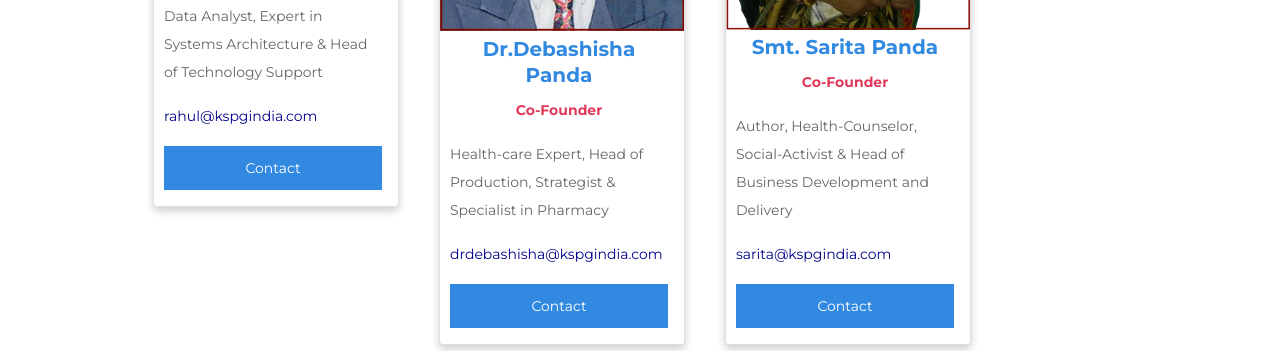
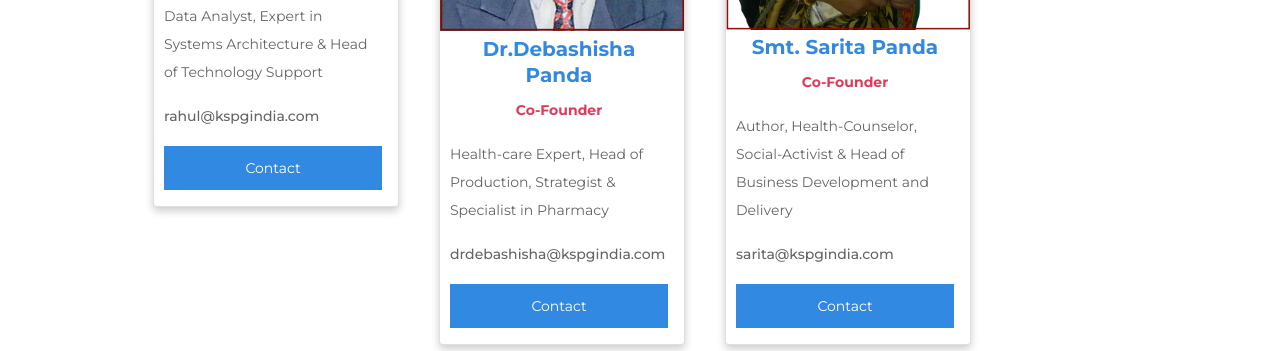
Before and after one commit to rahulpanda95/kspgindia.com, a PHP site: page /index.php?page=our_team in a window 1280 px wide. Shown: the part 699-1050 px from the top of the page. Run offline with PHP 8.4, Linux system fonts and the light colour scheme; data that the repository does not hold is empty; some libraries are stand-ins or nearby versions; some web fonts are replaced.

Commit message:
Index Change 82

```diff
--- a/pages/our_team.php
+++ b/pages/our_team.php
@@ -74,8 +74,8 @@
                 <h5 align="center" style="color: #3189e1; padding-top: 2%">Mr. Rahul Panda</h5>
                 <p class="title" align="center" style="color: #e1395a"><strong>Co-Founder</strong></p>
                 <p>Data Analyst, Expert in Systems Architecture & Head of Technology Support</p>
-                <p style="color: darkblue"><a href="mailto:rahul@kspgindia.com"></a>rahul@kspgindia.com</p>
-                <p><button class="button">Contact</button></p>
+                <p style="color: darkblue"><a href="mailto:rahul@kspgindia.com">rahul@kspgindia.com</a></p>
+                <p><button class="button" href="mailto:rahul@kspgindia.com">Contact</button></p>
             </div>
         </div>
     </div>
@@ -87,8 +87,8 @@
                 <h5 align="center" style="color: #3189e1; padding-top: 2%">Dr.Debashisha Panda</h5>
                 <p class="title" align="center" style="color: #e1395a"><strong>Co-Founder</strong></p>
                 <p>Health-care Expert, Head of Production, Strategist & Specialist in Pharmacy</p>
-                <p style="color: darkblue"><a href="mailto:drdebashisha@kspgindia.com"></a>drdebashisha@kspgindia.com</p>
-                <p><button class="button">Contact</button></p>
+                <p style="color: darkblue"><a href="mailto:drdebashisha@kspgindia.com">drdebashisha@kspgindia.com</a></p>
+                <p><button class="button" href="mailto:rahul@kspgindia.com">Contact</button></p>
             </div>
         </div>
     </div>
@@ -100,8 +100,8 @@
                 <h5 align="center" style="color: #3189e1; padding-top: 2%">Smt. Sarita Panda</h5>
                 <p class="title" align="center" style="color: #e1395a"><strong>Co-Founder</strong></p>
                 <p>Author, Health-Counselor, Social-Activist & Head of Business Development and Delivery</p>
-                <p style="color: darkblue"><a href="mailto:sarita@kspgindia.com"></a>sarita@kspgindia.com</p>
-                <p><button class="button">Contact</button></p>
+                <p style="color: darkblue"><a href="mailto:sarita@kspgindia.com">sarita@kspgindia.com</a></p>
+                <p><button class="button" href="mailto:rahul@kspgindia.com">Contact</button></p>
             </div>
         </div>
     </div>
```
